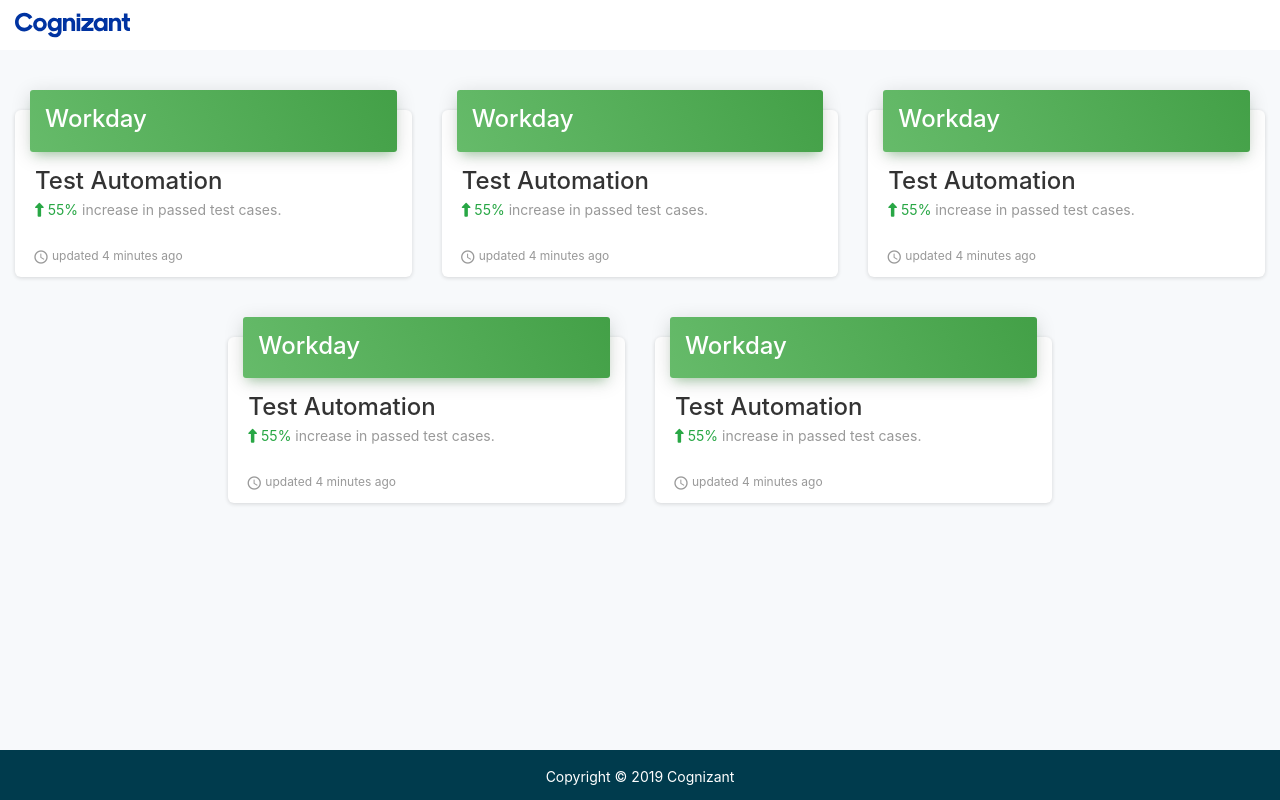
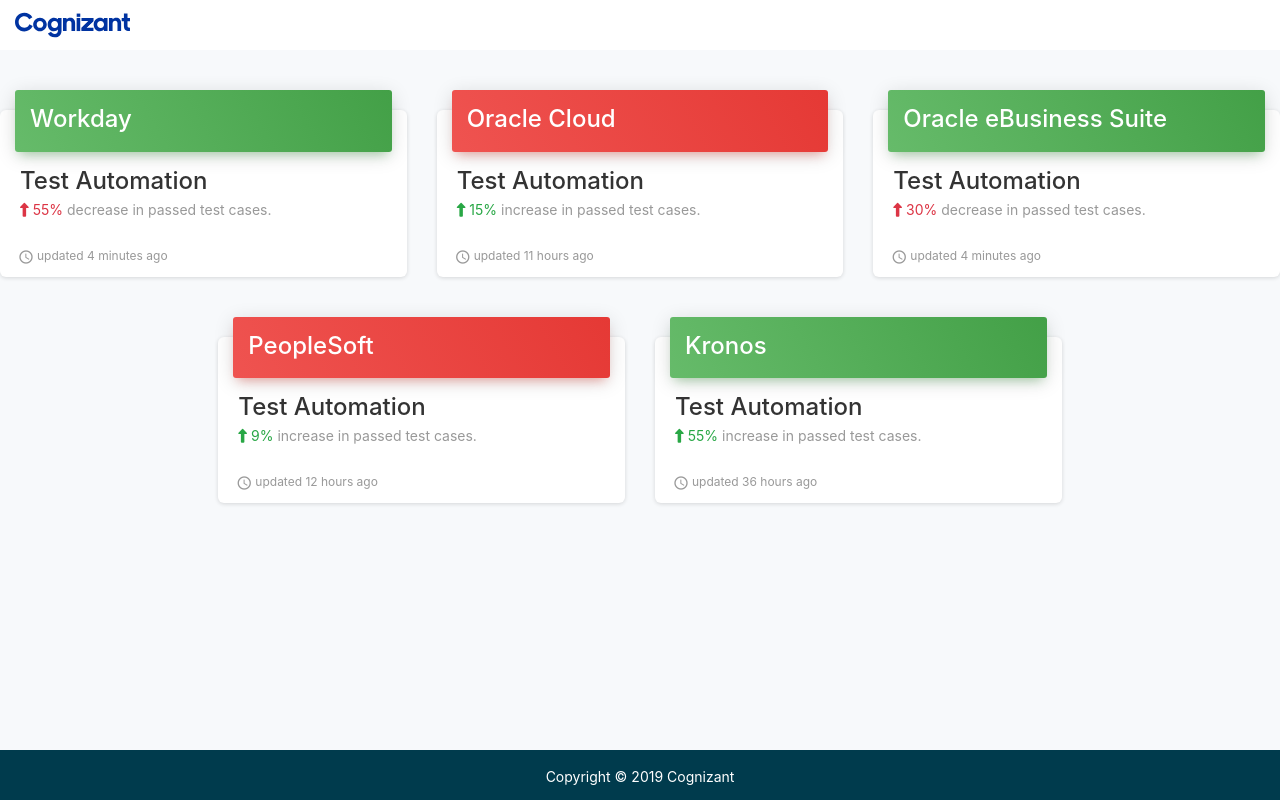
Before and after one commit to tarunsankar/automation-portal-client, a React (Create React App) app: page /dashboard in a window 1280 px wide. Built offline with nearby package versions, Linux system fonts and the light colour scheme.

Commit message:
Changes for Props and State

```diff
--- a/src/components/Card.js
+++ b/src/components/Card.js
@@ -1,28 +1,32 @@
 import React from 'react'
 
 const Card = (props) => {
+
+  const { cards } = props;
+  const cardsData = cards.map(card => {
       return (
-
-    <div className="col-md-4">
+        <div className="col-md-4" key={card.id}>
             <div className="card card-chart">
-            <div className="card-header card-header-success">
-                <h4 className="card-title">Workday</h4>
+                <div className={card.titleClass}>
+                    <h4 className="card-title">{card.heading}</h4>
                     <p className="card-category"></p>
                 </div>
                 <div className="card-body">
-                <h4 className="card-title">Test Automation</h4>
+                    <h4 className="card-title">{card.subheading}</h4>
                     <p className="card-category">
-                <span className="text-success"><i className="fa fa-long-arrow-up"></i> 55% </span> increase in passed test cases.</p>
+                    <span className={card.status}><i className="fa fa-long-arrow-up"></i> {card.score}% </span> {card.statusText} in passed test cases.</p>
                 </div>
                 <div className="card-footer">
                     <div className="stats">
-                    <i className="material-icons">access_time</i> updated 4 minutes ago
+                        <i className="material-icons">access_time</i> updated {card.time} ago
                     </div>
                 </div>
             </div>
         </div>
+      )
+  })
 
-  )
+  return (<div className='row justify-content-md-center h-100'>{cardsData}</div>)
 }
 
 export default Card
--- a/src/page/Dashboard.js
+++ b/src/page/Dashboard.js
@@ -1,19 +1,26 @@
-import React from 'react'
+import React, { Component } from 'react';
 import Card from '../components/Card';
 
-const Dashboard = (props) => {
+class Dashboard extends Component {
 
-    document.body.classList.add("dashboard");
+    state = {
+        cards : [
+            {id:1, heading:'Workday', subheading:'Test Automation', titleClass:'card-header-success', score:'55', status:'text-danger', time: '4 minutes', statusText: 'decrease'},
+            {id:2, heading:'Oracle Cloud', subheading:'Test Automation', titleClass:'card-header-danger', score:'15', status:'text-success', time: '11 hours', statusText: 'increase'},
+            {id:3, heading:'Oracle eBusiness Suite', subheading:'Test Automation', titleClass:'card-header-success', score:'30', status:'text-danger', time: '4 minutes', statusText: 'decrease'},
+            {id:4, heading:'PeopleSoft', subheading:'Test Automation', titleClass:'card-header-danger', score:'9', status:'text-success', time: '12 hours', statusText: 'increase'},
+            {id:5, heading:'Kronos', subheading:'Test Automation', titleClass:'card-header-success', score:'55', status:'text-success', time: '36 hours', statusText: 'increase'}
+        ]
+    }
 
-    return (
-        <div className="apps row justify-content-md-center h-100">
-            <Card/>
-            <Card/>
-            <Card/>
-            <Card/>
-            <Card/>
-        </div>
-    )
+    render () {
+        document.body.classList.add("dashboard");
+        return (
+            <div className="apps row justify-content-md-center h-100">
+                <Card cards={this.state.cards}/>
+            </div>
+        )
+    }
 }
 
 export default Dashboard;
```
Lines whose indentation alone changed are shown as unchanged.
